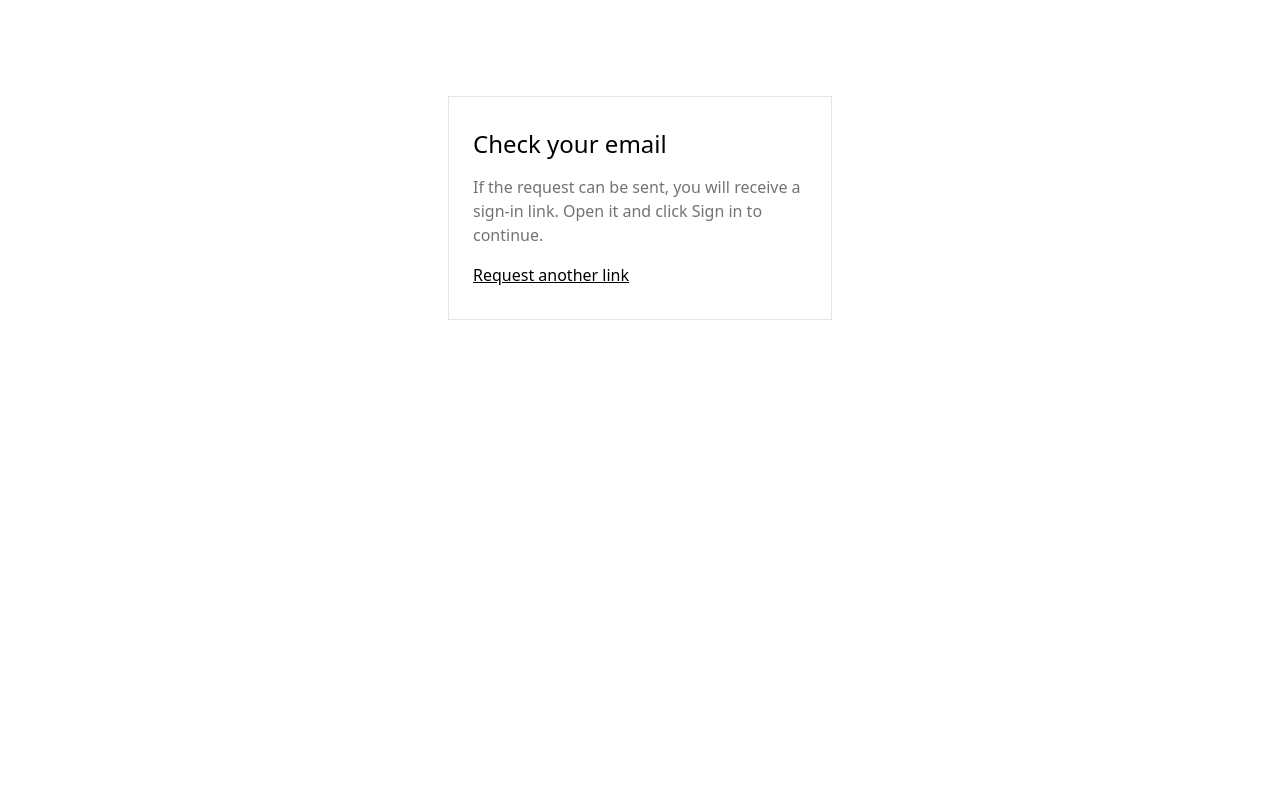
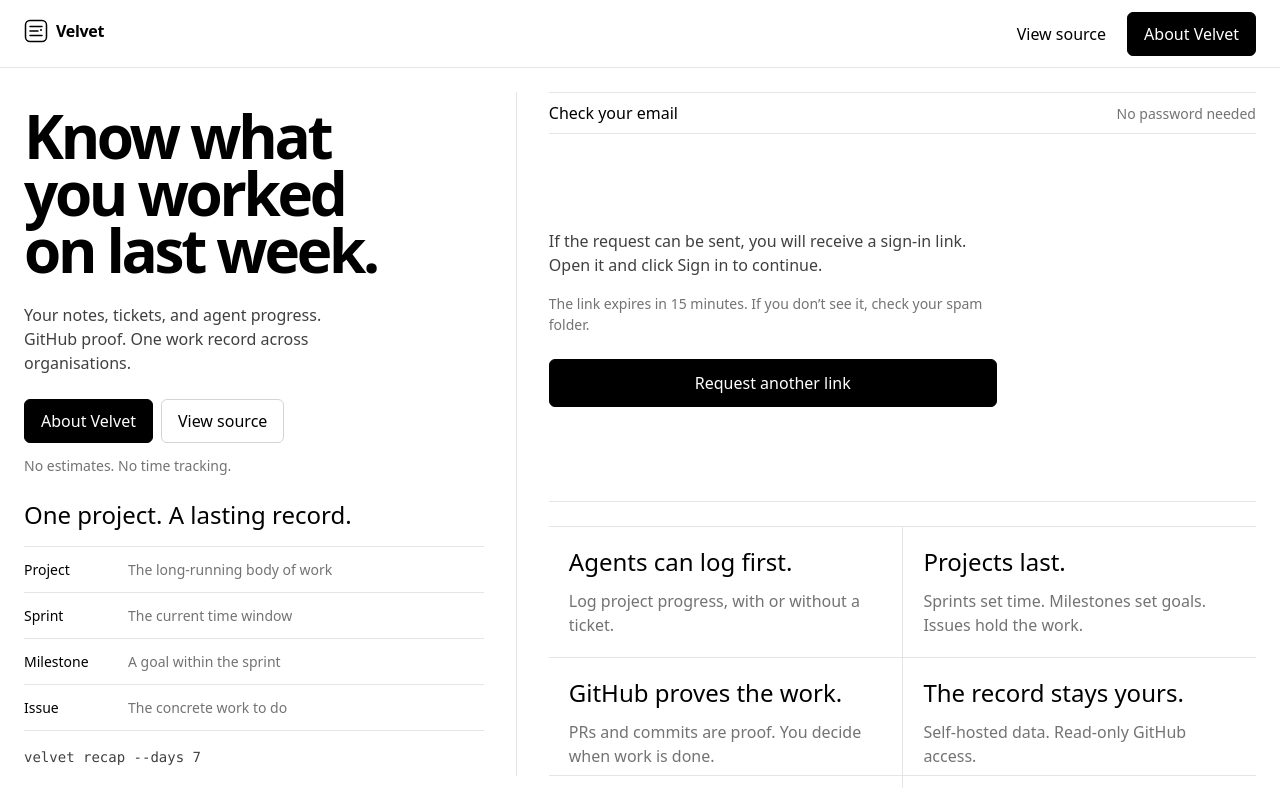
Before and after one commit to NarayanaSabari/velvet, a React (Vite) app in the folder web/: page /check-email in a window 1280 px wide. Built offline with nearby package versions, Linux system fonts and the light colour scheme.

Commit message:
Match email confirmation to the public layout

```diff
--- a/web/src/features/auth/CheckEmail.tsx
+++ b/web/src/features/auth/CheckEmail.tsx
@@ -1,9 +1,26 @@
 import { NavLink } from '../../app/nav'
+import { buttonClassName } from '../../ui/buttonStyles'
+import { PublicPageLayout } from '../landing/PublicPageLayout'
 
 export function CheckEmail() {
-  return <main className="mx-auto mt-24 max-w-sm space-y-4 border border-grey-200 px-6 py-8">
-    <h1 className="text-lg">Check your email</h1>
-    <p className="text-grey-500">If the request can be sent, you will receive a sign-in link. Open it and click Sign in to continue.</p>
-    <NavLink to="/signin" className="underline">Request another link</NavLink>
-  </main>
+  return (
+    <PublicPageLayout signingIn>
+      <section aria-labelledby="check-email-title" className="landing-signin">
+        <div className="flex items-baseline justify-between gap-2 border-b border-grey-200 py-2">
+          <h2 id="check-email-title" className="text-sm font-medium">Check your email</h2>
+          <p className="text-xs text-grey-500">No password needed</p>
+        </div>
+        <div className="landing-signin-form">
+          <p className="text-sm text-grey-700">If the request can be sent, you will receive a sign-in link. Open it and click Sign in to continue.</p>
+          <p className="mt-4 text-xs text-grey-500">The link expires in 15 minutes. If you don’t see it, check your spam folder.</p>
+          <NavLink
+            to="/signin"
+            className={buttonClassName('primary', 'mt-6 inline-flex min-h-12 w-full items-center justify-center px-4 no-underline')}
+          >
+            Request another link
+          </NavLink>
+        </div>
+      </section>
+    </PublicPageLayout>
+  )
 }
```
